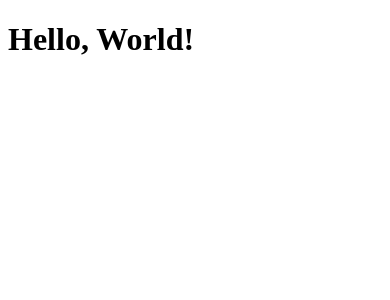
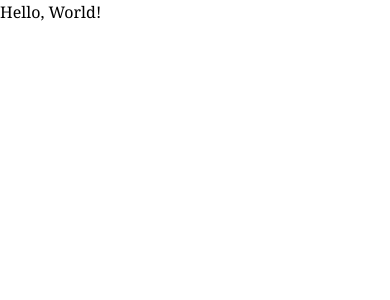
Before and after one commit to patging/Macaulay-Messenger, a Next.js app: page / in a window 390 px wide. Shown: the top 300 px of the page. Built offline with nearby package versions, Linux system fonts and the light colour scheme.

Commit message:
Components folder

```diff
--- a/app/head.tsx
+++ b/app/head.tsx
@@ -1,7 +1,7 @@
 export default function Head() {
   return (
     <>
-      <title></title>
+      <title>Macaulay Messenger</title>
       <meta content="width=device-width, initial-scale=1" name="viewport" />
       <link rel="icon" href="/favicon.ico" />
     </>
--- a/app/page.tsx
+++ b/app/page.tsx
@@ -1,8 +1,14 @@
 import React from 'react'
+
+import Header from "../components/Header"
 
 // just here to test new file structure
 export default function page() {
     return (
-        <h1>Hello, World!</h1>
+        <>
+        <Header />
+        <h1 className="font-sans hover:font-serif">Hello, World!</h1>
+        </>
+
     );
 }
--- /dev/null
+++ b/components/Header.tsx
@@ -0,0 +1,16 @@
+import Image from 'next/image'
+
+import styles from "Header.module.css"
+
+
+const Header = () => {
+    return (
+        <div className=''>
+            <div className='flex flex-row '>
+                {/* Upper part w/ img */}
+            </div>
+        </div>
+    );
+}
+
+export default Header;
--- /dev/null
+++ b/postcss.config.js
@@ -0,0 +1,6 @@
+module.exports = {
+  plugins: {
+    tailwindcss: {},
+    autoprefixer: {},
+  },
+}
--- a/styles/Home.module.css
+++ /dev/null
@@ -1,278 +0,0 @@
-.main {
-  display: flex;
-  flex-direction: column;
-  justify-content: space-between;
-  align-items: center;
-  padding: 6rem;
-  min-height: 100vh;
-}
-
-.description {
-  display: inherit;
-  justify-content: inherit;
-  align-items: inherit;
-  font-size: 0.85rem;
-  max-width: var(--max-width);
-  width: 100%;
-  z-index: 2;
-  font-family: var(--font-mono);
-}
-
-.description a {
-  display: flex;
-  justify-content: center;
-  align-items: center;
-  gap: 0.5rem;
-}
-
-.description p {
-  position: relative;
-  margin: 0;
-  padding: 1rem;
-  background-color: rgba(var(--callout-rgb), 0.5);
-  border: 1px solid rgba(var(--callout-border-rgb), 0.3);
-  border-radius: var(--border-radius);
-}
-
-.code {
-  font-weight: 700;
-  font-family: var(--font-mono);
-}
-
-.grid {
-  display: grid;
-  grid-template-columns: repeat(4, minmax(25%, auto));
-  width: var(--max-width);
-  max-width: 100%;
-}
-
-.card {
-  padding: 1rem 1.2rem;
-  border-radius: var(--border-radius);
-  background: rgba(var(--card-rgb), 0);
-  border: 1px solid rgba(var(--card-border-rgb), 0);
-  transition: background 200ms, border 200ms;
-}
-
-.card span {
-  display: inline-block;
-  transition: transform 200ms;
-}
-
-.card h2 {
-  font-weight: 600;
-  margin-bottom: 0.7rem;
-}
-
-.card p {
-  margin: 0;
-  opacity: 0.6;
-  font-size: 0.9rem;
-  line-height: 1.5;
-  max-width: 30ch;
-}
-
-.center {
-  display: flex;
-  justify-content: center;
-  align-items: center;
-  position: relative;
-  padding: 4rem 0;
-}
-
-.center::before {
-  background: var(--secondary-glow);
-  border-radius: 50%;
-  width: 480px;
-  height: 360px;
-  margin-left: -400px;
-}
-
-.center::after {
-  background: var(--primary-glow);
-  width: 240px;
-  height: 180px;
-  z-index: -1;
-}
-
-.center::before,
-.center::after {
-  content: '';
-  left: 50%;
-  position: absolute;
-  filter: blur(45px);
-  transform: translateZ(0);
-}
-
-.logo,
-.thirteen {
-  position: relative;
-}
-
-.thirteen {
-  display: flex;
-  justify-content: center;
-  align-items: center;
-  width: 75px;
-  height: 75px;
-  padding: 25px 10px;
-  margin-left: 16px;
-  transform: translateZ(0);
-  border-radius: var(--border-radius);
-  overflow: hidden;
-  box-shadow: 0px 2px 8px -1px #0000001a;
-}
-
-.thirteen::before,
-.thirteen::after {
-  content: '';
-  position: absolute;
-  z-index: -1;
-}
-
-/* Conic Gradient Animation */
-.thirteen::before {
-  animation: 6s rotate linear infinite;
-  width: 200%;
-  height: 200%;
-  background: var(--tile-border);
-}
-
-/* Inner Square */
-.thirteen::after {
-  inset: 0;
-  padding: 1px;
-  border-radius: var(--border-radius);
-  background: linear-gradient(
-    to bottom right,
-    rgba(var(--tile-start-rgb), 1),
-    rgba(var(--tile-end-rgb), 1)
-  );
-  background-clip: content-box;
-}
-
-/* Enable hover only on non-touch devices */
-@media (hover: hover) and (pointer: fine) {
-  .card:hover {
-    background: rgba(var(--card-rgb), 0.1);
-    border: 1px solid rgba(var(--card-border-rgb), 0.15);
-  }
-
-  .card:hover span {
-    transform: translateX(4px);
-  }
-}
-
-@media (prefers-reduced-motion) {
-  .thirteen::before {
-    animation: none;
-  }
-
-  .card:hover span {
-    transform: none;
-  }
-}
-
-/* Mobile */
-@media (max-width: 700px) {
-  .content {
-    padding: 4rem;
-  }
-
-  .grid {
-    grid-template-columns: 1fr;
-    margin-bottom: 120px;
-    max-width: 320px;
-    text-align: center;
-  }
-
-  .card {
-    padding: 1rem 2.5rem;
-  }
-
-  .card h2 {
-    margin-bottom: 0.5rem;
-  }
-
-  .center {
-    padding: 8rem 0 6rem;
-  }
-
-  .center::before {
-    transform: none;
-    height: 300px;
-  }
-
-  .description {
-    font-size: 0.8rem;
-  }
-
-  .description a {
-    padding: 1rem;
-  }
-
-  .description p,
-  .description div {
-    display: flex;
-    justify-content: center;
-    position: fixed;
-    width: 100%;
-  }
-
-  .description p {
-    align-items: center;
-    inset: 0 0 auto;
-    padding: 2rem 1rem 1.4rem;
-    border-radius: 0;
-    border: none;
-    border-bottom: 1px solid rgba(var(--callout-border-rgb), 0.25);
-    background: linear-gradient(
-      to bottom,
-      rgba(var(--background-start-rgb), 1),
-      rgba(var(--callout-rgb), 0.5)
-    );
-    background-clip: padding-box;
-    backdrop-filter: blur(24px);
-  }
-
-  .description div {
-    align-items: flex-end;
-    pointer-events: none;
-    inset: auto 0 0;
-    padding: 2rem;
-    height: 200px;
-    background: linear-gradient(
-      to bottom,
-      transparent 0%,
-      rgb(var(--background-end-rgb)) 40%
-    );
-    z-index: 1;
-  }
-}
-
-/* Tablet and Smaller Desktop */
-@media (min-width: 701px) and (max-width: 1120px) {
-  .grid {
-    grid-template-columns: repeat(2, 50%);
-  }
-}
-
-@media (prefers-color-scheme: dark) {
-  .vercelLogo {
-    filter: invert(1);
-  }
-
-  .logo,
-  .thirteen img {
-    filter: invert(1) drop-shadow(0 0 0.3rem #ffffff70);
-  }
-}
-
-@keyframes rotate {
-  from {
-    transform: rotate(360deg);
-  }
-  to {
-    transform: rotate(0deg);
-  }
-}
--- a/styles/globals.css
+++ b/styles/globals.css
@@ -1,107 +1,3 @@
-:root {
-  --max-width: 1100px;
-  --border-radius: 12px;
-  --font-mono: ui-monospace, Menlo, Monaco, 'Cascadia Mono', 'Segoe UI Mono',
-    'Roboto Mono', 'Oxygen Mono', 'Ubuntu Monospace', 'Source Code Pro',
-    'Fira Mono', 'Droid Sans Mono', 'Courier New', monospace;
-
-  --foreground-rgb: 0, 0, 0;
-  --background-start-rgb: 214, 219, 220;
-  --background-end-rgb: 255, 255, 255;
-
-  --primary-glow: conic-gradient(
-    from 180deg at 50% 50%,
-    #16abff33 0deg,
-    #0885ff33 55deg,
-    #54d6ff33 120deg,
-    #0071ff33 160deg,
-    transparent 360deg
-  );
-  --secondary-glow: radial-gradient(
-    rgba(255, 255, 255, 1),
-    rgba(255, 255, 255, 0)
-  );
-
-  --tile-start-rgb: 239, 245, 249;
-  --tile-end-rgb: 228, 232, 233;
-  --tile-border: conic-gradient(
-    #00000080,
-    #00000040,
-    #00000030,
-    #00000020,
-    #00000010,
-    #00000010,
-    #00000080
-  );
-
-  --callout-rgb: 238, 240, 241;
-  --callout-border-rgb: 172, 175, 176;
-  --card-rgb: 180, 185, 188;
-  --card-border-rgb: 131, 134, 135;
-}
-
-@media (prefers-color-scheme: dark) {
-  :root {
-    --foreground-rgb: 255, 255, 255;
-    --background-start-rgb: 0, 0, 0;
-    --background-end-rgb: 0, 0, 0;
-
-    --primary-glow: radial-gradient(rgba(1, 65, 255, 0.4), rgba(1, 65, 255, 0));
-    --secondary-glow: linear-gradient(
-      to bottom right,
-      rgba(1, 65, 255, 0),
-      rgba(1, 65, 255, 0),
-      rgba(1, 65, 255, 0.3)
-    );
-
-    --tile-start-rgb: 2, 13, 46;
-    --tile-end-rgb: 2, 5, 19;
-    --tile-border: conic-gradient(
-      #ffffff80,
-      #ffffff40,
-      #ffffff30,
-      #ffffff20,
-      #ffffff10,
-      #ffffff10,
-      #ffffff80
-    );
-
-    --callout-rgb: 20, 20, 20;
-    --callout-border-rgb: 108, 108, 108;
-    --card-rgb: 100, 100, 100;
-    --card-border-rgb: 200, 200, 200;
-  }
-}
-
-* {
-  box-sizing: border-box;
-  padding: 0;
-  margin: 0;
-}
-
-html,
-body {
-  max-width: 100vw;
-  overflow-x: hidden;
-}
-
-body {
-  color: rgb(var(--foreground-rgb));
-  background: linear-gradient(
-      to bottom,
-      transparent,
-      rgb(var(--background-end-rgb))
-    )
-    rgb(var(--background-start-rgb));
-}
-
-a {
-  color: inherit;
-  text-decoration: none;
-}
-
-@media (prefers-color-scheme: dark) {
-  html {
-    color-scheme: dark;
-  }
-}
+@tailwind base;
+@tailwind components;
+@tailwind utilities;
--- /dev/null
+++ b/tailwind.config.js
@@ -0,0 +1,10 @@
+/** @type {import('tailwindcss').Config} */
+module.exports = {
+  content: [
+    "./app/**/*.{js,ts,jsx,tsx}",
+  ],
+  theme: {
+    extend: {},
+  },
+  plugins: [],
+}
```
Also changed, not shown: app/layout.tsx (+3 -5 lines), public/images/times.jpg (added), styles/Header.module.css (added).
